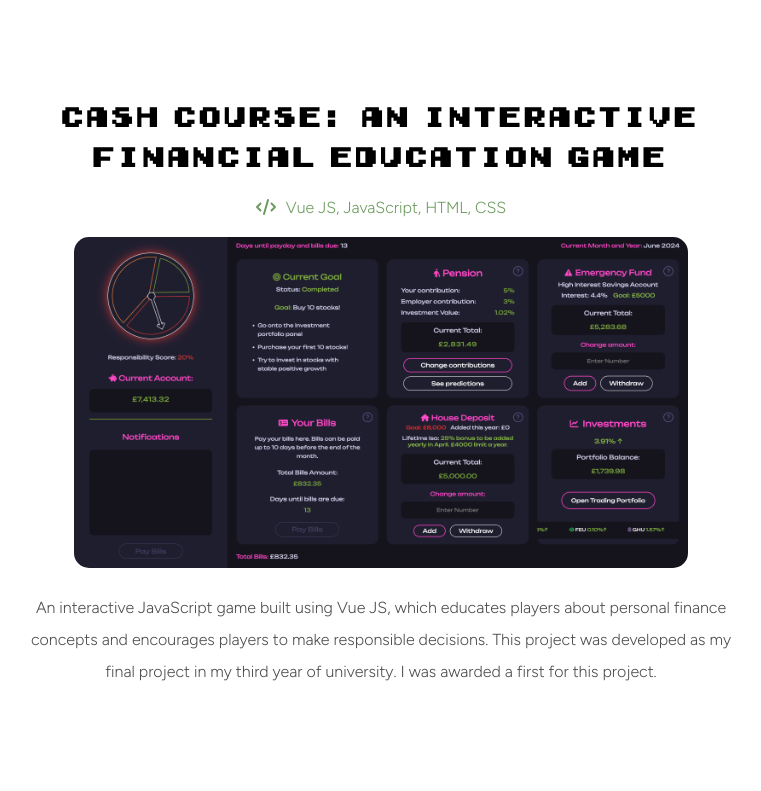
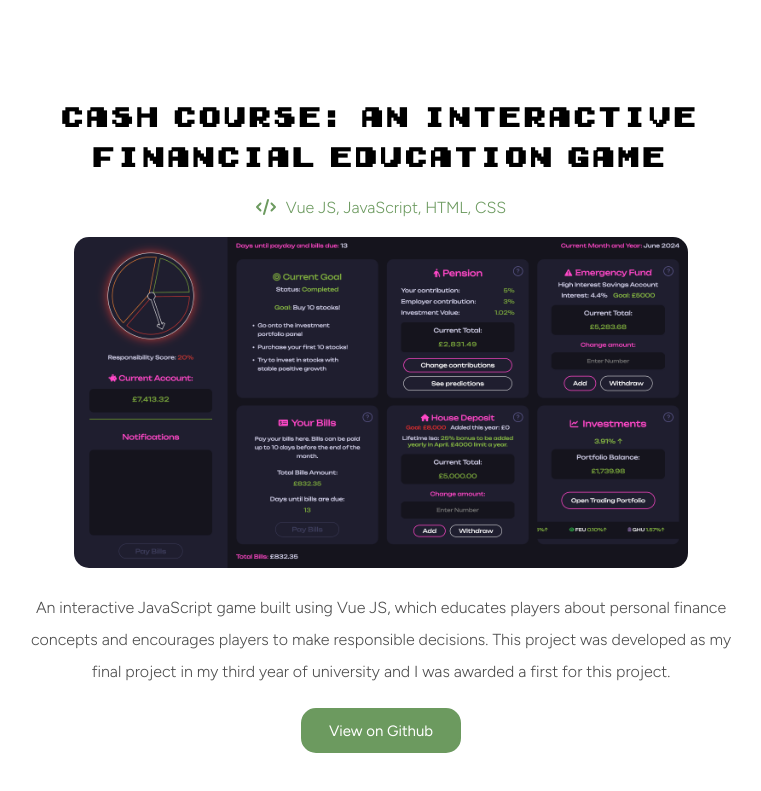
Before and after one commit to lucyscanlon/Portfolio2024, a Vue app: page / in a window 1280 px wide. Shown: the part 906-1697 px from the top of the page, without its empty margins (259-1020 px from the left). Built offline with nearby package versions, Linux system fonts and the light colour scheme.

Commit message:
added a github link button

```diff
--- a/src/components/PortfolioGlimpse.vue
+++ b/src/components/PortfolioGlimpse.vue
@@ -19,7 +19,10 @@
                     <img src="/CashCoursePreview.png">
                 </div>
                 <div class="portfolioreel-desc-container">
-                    <p>An interactive JavaScript game built using Vue JS, which educates players about personal finance concepts and encourages players to make responsible decisions. This project was developed as my final project in my third year of university. I was awarded a first for this project.</p>
+                    <p>An interactive JavaScript game built using Vue JS, which educates players about personal finance concepts and encourages players to make responsible decisions. This project was developed as my final project in my third year of university and I was awarded a first for this project.</p>
+                </div>
+                <div class="portfolioreel-github-button-container">
+                    <a href="https://github.com/lucyscanlon/FinanceGame/tree/main" target="_blank"><button>View on Github</button></a>
                 </div>
             </div>
 
--- a/src/styles/style.css
+++ b/src/styles/style.css
@@ -390,3 +390,32 @@ html {
     color: #4B4B4B;
     line-height: 2em;
 }
+
+.portfolioreel-github-button-container {
+    width: 80%;
+    margin: 0 auto;
+    text-align: center;
+    padding-top: 20px;
+}
+
+.portfolioreel-github-button-container button {
+    width: 160px;
+    height: 45px;
+    border-radius: 15px;
+    background-color: #6C9A5F;
+    color: white;
+    border: none;
+    font-family: "Figtree", sans-serif;
+    font-size: 15px;
+    border: solid 2px #6C9A5F;
+    transition-duration: 0.3s;
+    font-weight: 400;
+}
+
+.portfolioreel-github-button-container button:hover {
+    background-color: white;
+    border: solid 2px #6C9A5F;
+    transition-duration: 0.3s;
+    color: #6C9A5F;
+    cursor: pointer;
+}
```
